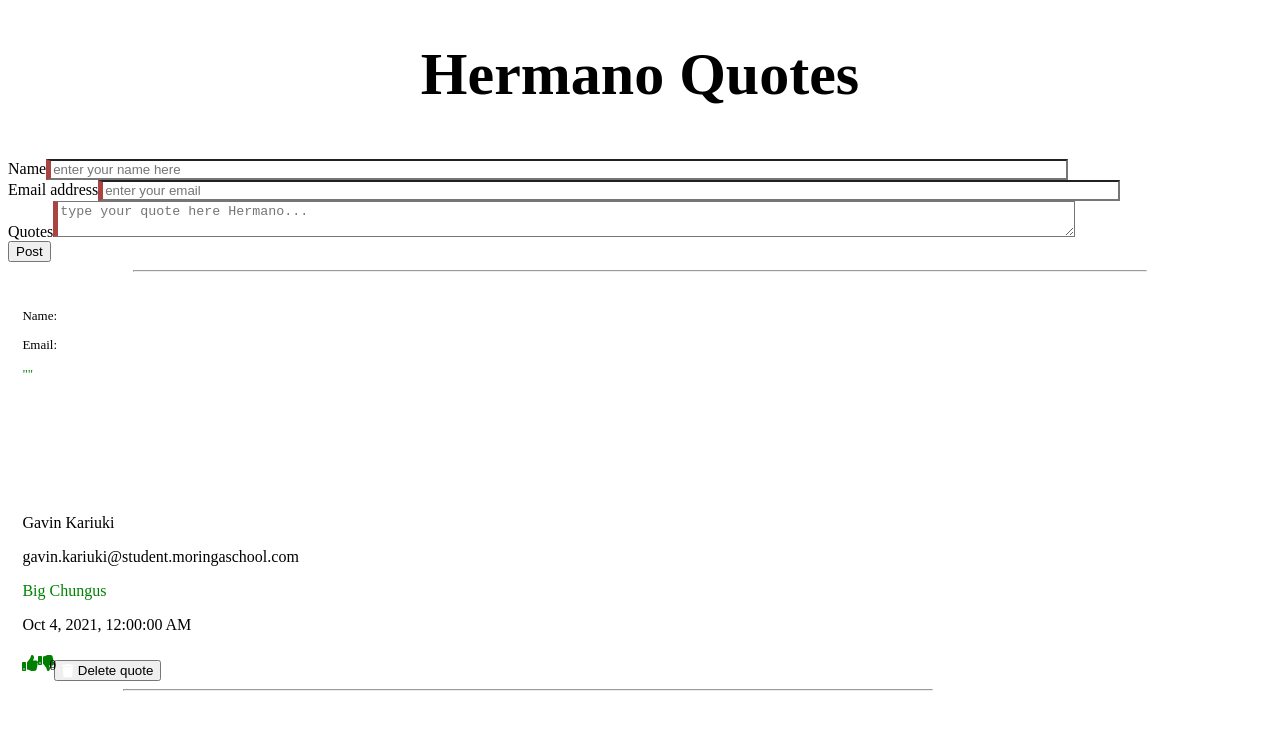
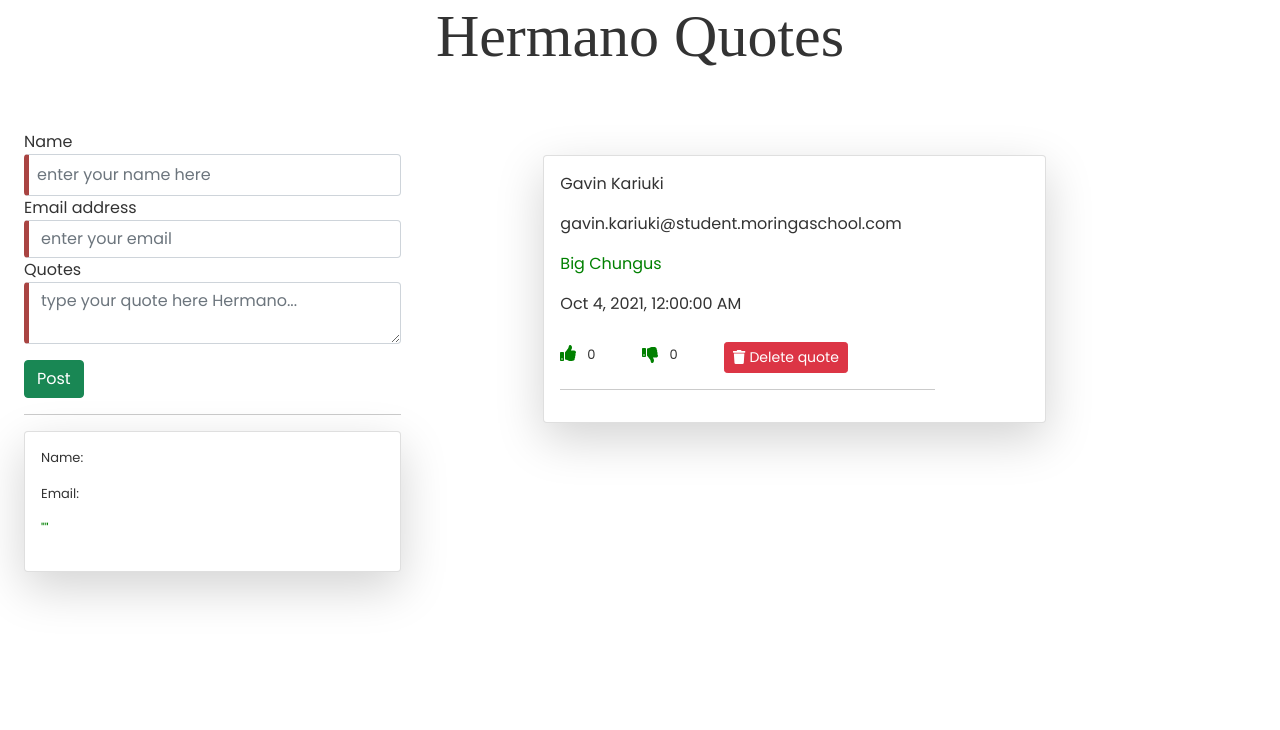
Before and after one commit to Esa-Gavin/Hermano-Quotes, an Angular app: page / in a window 1280 px wide. Shown: the top 730 px of the page. Built offline with nearby package versions, Linux system fonts and the light colour scheme; a web font is replaced by a local one.

Commit message:
add bootstrap and the google font

```diff
--- a/src/styles.css
+++ b/src/styles.css
@@ -1 +1,24 @@
 /* You can add global styles to this file, and also import other style files */
+/* You can add global styles to this file, and also import other style files */
+@import "~bootstrap/dist/css/bootstrap.css";
+@import url('https://fonts.googleapis.com/css2?family=Poppins&display=swap');
+
+/* My Global styles */
+* {
+    font-family: 'Poppins', sans-serif;
+
+}
+
+body {
+    color: #333;
+    background:url();
+    background-size: cover;
+    background-position: center;
+    object-fit: cover;
+}
+
+input[type="text"] {
+    box-sizing: border-box;
+    width: 100%;
+    padding: .5rem;
+}
```
